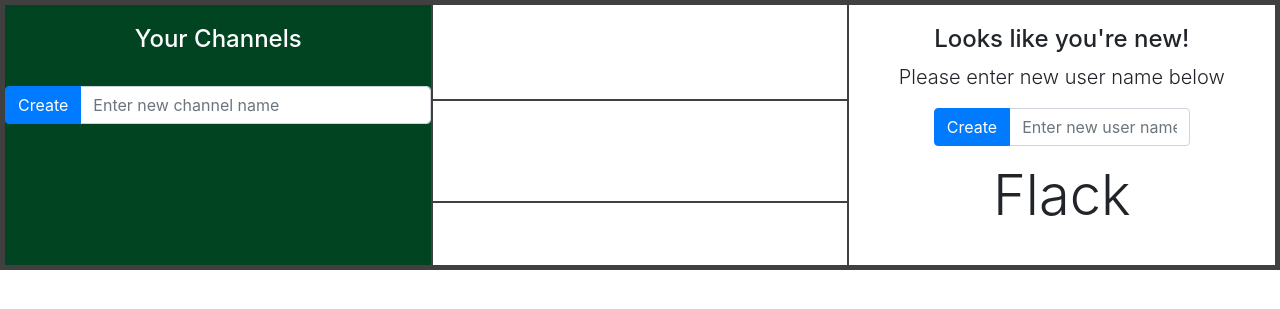
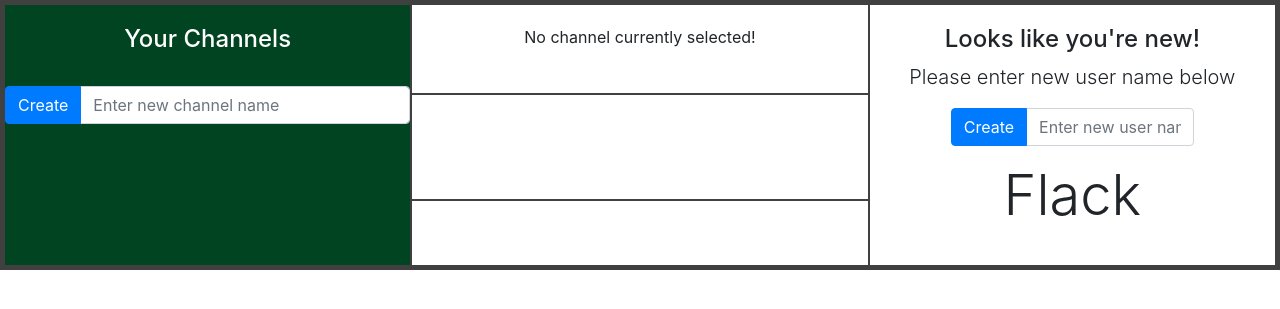
Before and after one commit to jselzer626/Flack, a Flask app: page / in a window 1280 px wide. Shown: the top 309 px of the page. Run offline with Flask 2, Linux system fonts and the light colour scheme; some libraries are stand-ins or nearby versions.

Commit message:
fixing counter for active channel users

```diff
--- a/app.py
+++ b/app.py
@@ -34,10 +34,10 @@
         # store saved post at end of channel post list
         channel_content[self.channel]['posts'].append(post_to_store)
 
-    def count_channel_users(self):
-
-        active_channel_users = set((map(lambda post: post['user'], channel_content[self.channel]['posts'])))
-
+# count active users for a given channel
+def count_channel_users(channel):
+        active_channel_users = set((map(lambda post: post['user'], channel_content[channel]['posts'])))
+        channel_content[channel]['users'] = len(active_channel_users)
         return len(active_channel_users)
 
 
@@ -50,6 +50,8 @@
 
     channel = request.args.get('q')
     try:
+        count_channel_users(channel)
+        print(channel_content[channel])
         return jsonify(channel_content[channel])
     except KeyError:
         return jsonify("Channel does not exist")
@@ -65,7 +67,7 @@
 def create_channel(data):
     new_channel_name = data['newChannelName']
     channel_created_time = data['channelCreated']
-    channel_content.update({new_channel_name: {'channelCreated': channel_created_time, 'posts': []}})
+    channel_content.update({new_channel_name: {'channelCreated': channel_created_time, 'posts': [], 'users': 0}})
 
     emit("confirm channel creation", {'newChannelName': new_channel_name, 'message': f"{new_channel_name} succesfully created!"}, broadcast=True)
 
@@ -73,9 +75,8 @@
 def save_post(data):
     post = Post(data['user'], data['time'], data['text'], data['channel'])
     post.store_post()
-    currentActiveUsers = post.count_channel_users()
+    currentActiveUsers = count_channel_users(post.channel)
     post = json.dumps(post.__dict__)
-    print(currentActiveUsers)
     emit("add post to channel", {'post': post, 'currentActiveUsers': currentActiveUsers}, broadcast=True)
 
 @socketio.on('channel view')
--- a/static/index.js
+++ b/static/index.js
@@ -12,6 +12,7 @@
   let newUserSpace = document.querySelector("#newUserForm")
   let changeUser = document.querySelector("#userNameChange")
   let activeUsers = document.querySelector('#activeUsers')
+  let channelHeaderSpace = document.querySelector(".item1")
   let userName = localStorage.getItem('userName') ? localStorage.getItem('userName') : ''
   let currentChannel = localStorage.getItem('currentChannel') ? localStorage.getItem('currentChannel') : ''
 
@@ -50,26 +51,27 @@
     newPost.innerHTML = `<b>${post.user}</b><em><span class="text-muted">   ${post.time}</em></span><br>${post.text}`
     newPost.style.marginRight = '30px'
     areaToPost.append(newPost)
-    currentActiveUsers.innerHTML = `<b>Active Users:</b> ${activeUsersCount}`
+    currentActiveUsers.innerHTML = activeUsersCount
   }
 
   //load channel - first clear any messages, then save current channel to memory then write posts to DOM and make post create input appear
-  let loadChannel = (channel, space=postSpace, currentActiveUsers=activeUsers) => {
-    let channelHeader = document.querySelector(".item1")
+  let loadChannel = (channel, space=postSpace, channelHeader = channelHeaderSpace) => {
     const request = new XMLHttpRequest()
     request.open('GET', `/loadChannel?q=${channel}`)
     request.onload = () => {
       space.innerHTML = ''
       let response = request.responseText
+      console.log(response)
       //if localStorage has saved the variable but the server has been restarted (i.e. all channels deleted) then handle error
       if (response.trim() == '"Channel does not exist"')
         space.innerHTML = '<br><br><br><p class="lead" style="text-align: center"><em>Please create a channel to begin messaging</em></p><br><br><br>'
       else {
         localStorage.setItem('currentChannel', channel)
+        console.log(response)
         response = JSON.parse(response)
-        console.log(response)
-        channelHeader.querySelector('h4').innerHTML = channel
-        channelHeader.querySelector('p').innerHTML = `Created: ${response.channelCreated}`
+        channelHeader.querySelector('h4').innerHTML = `#${channel}`
+        channelHeader.querySelector('p').innerHTML = `<b>Created:</b> ${response.channelCreated}`
+        channelHeader.querySelector('#channelDetails').style.display = "block"
         response.posts.length > 0 ? response.posts.forEach(post => postCreate(post, space)) : space.innerHTML = '<br><br><br><p class="lead" style="text-align: center"><em>No posts here yet!</em></p><br><br><br>'
         document.querySelector("#newPostCreate").style.display = 'block'
       }
@@ -112,7 +114,7 @@
   userName != '' ? greeting('returnUser', userName) : ''
 
   //load most recent channel
-  currentChannel != '' ? loadChannel(currentChannel) : ''
+  currentChannel != '' ? loadChannel(currentChannel) : channelHeaderSpace.innerHTML = 'No channel currently selected!'
 
   //load channel channel list
   socket.emit('load channel list')
--- a/templates/index.html
+++ b/templates/index.html
@@ -14,8 +14,10 @@
     <div class="grid-container">
       <div class="item1">
         <h4 class='display-4'></h4>
-        <p class='lead' style='display: inline-block; margin-right: 100px'></p>
-        <p class='lead' style='display: inline-block' id='activeUsers'></p>
+        <div id='channelDetails' style="display: none">
+          <p class='lead' style='display: inline-block; margin-right: 100px'></p>
+          <p class='lead' style='display: inline-block'><b>Active Users:</b>0<span id='activeUsers'></span></p>
+        </div>
       </div>
       <div class="item2">
         <h4>Your Channels</h4>
```
Also changed, not shown: todo.txt (+9 -3 lines).
